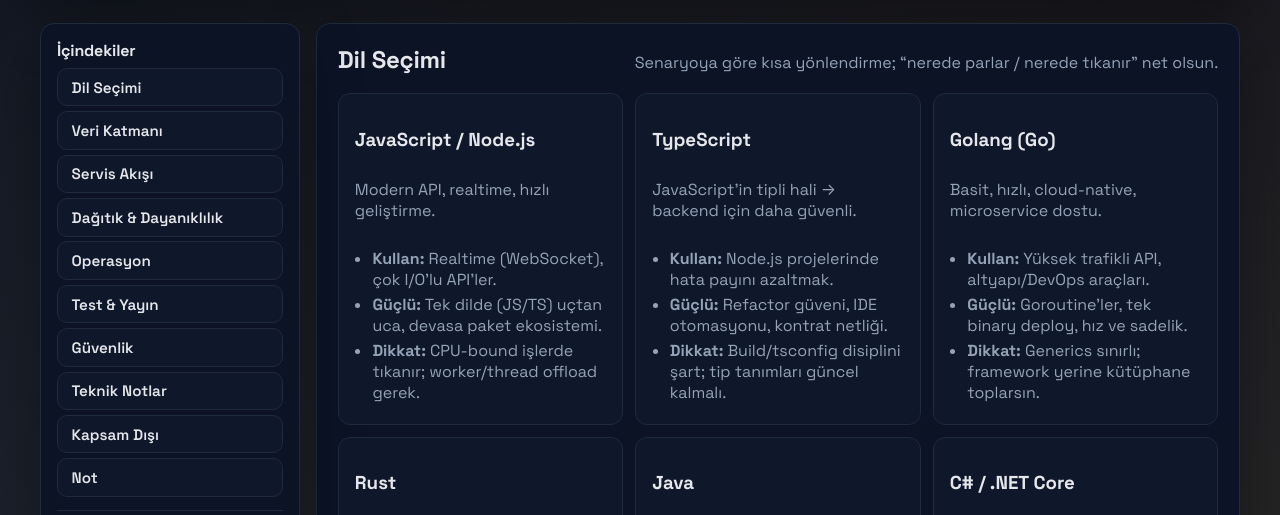
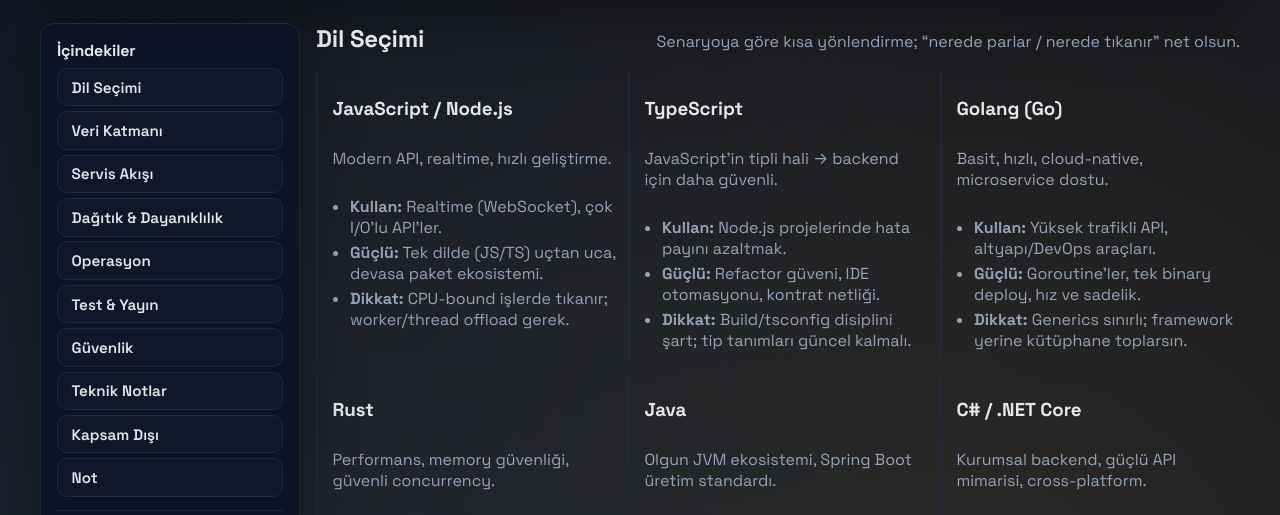
Before and after one commit to slymanmrcan/Programming-Languages, a plain HTML site: page index.html in a window 1280 px wide. Shown: the part 205-720 px from the top of the page. Drawn offline with Linux system fonts and the light colour scheme.

Commit message:
new added

```diff
--- a/index.html
+++ b/index.html
@@ -138,12 +138,13 @@
     }
 
     section {
-      background: var(--panel-strong);
-      border: 1px solid var(--border);
-      border-radius: 14px;
-      padding: 1.2rem 1.3rem;
+      background: transparent;
+      border: none;
+      border-radius: 0;
+      padding: 0 0 1.4rem;
       margin-bottom: 1rem;
-      box-shadow: var(--shadow);
+      box-shadow: none;
+      border-bottom: 1px solid var(--border);
     }
 
     section h2 {
@@ -179,29 +180,14 @@
     }
 
     .card {
-      background: var(--panel);
-      border: 1px solid var(--border);
-      border-radius: 12px;
-      padding: 1rem;
+      background: transparent;
+      border: none;
+      border-left: 2px solid var(--border);
+      border-radius: 0;
+      padding: 0.4rem 0 0.4rem 0.9rem;
       display: flex;
       flex-direction: column;
       gap: 0.4rem;
-      position: relative;
-      overflow: hidden;
-    }
-
-    .card::before {
-      content: '';
-      position: absolute;
-      inset: 0;
-      background: radial-gradient(circle at 20% 20%, rgba(125, 211, 252, 0.06), transparent 55%);
-      opacity: 0;
-      transition: opacity 160ms ease;
-      pointer-events: none;
-    }
-
-    .card:hover::before {
-      opacity: 1;
     }
 
     .tag {
```
